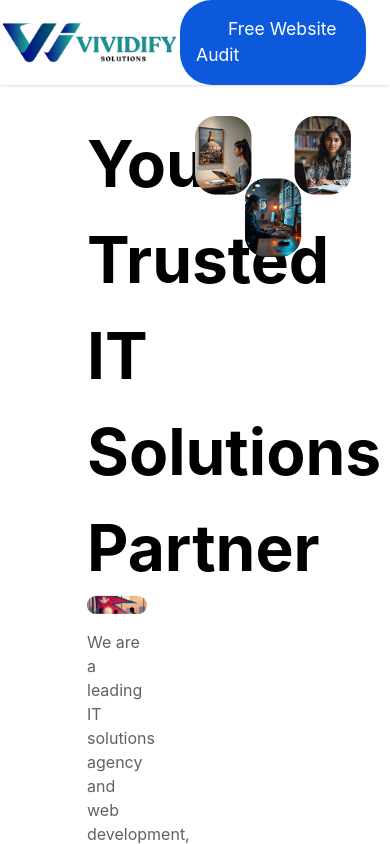
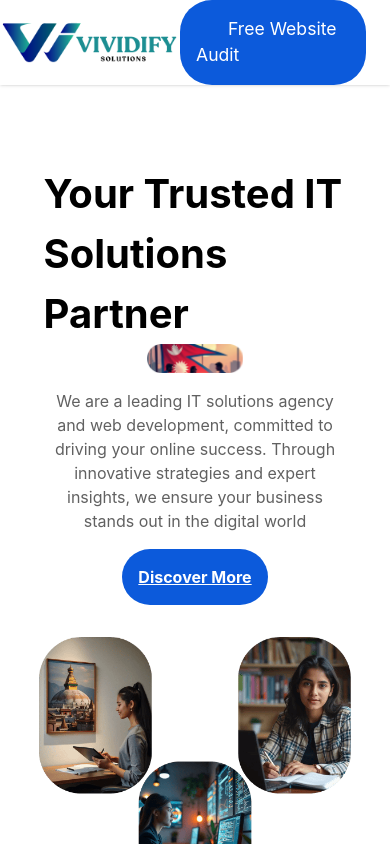
Before and after one commit to aayushaa-ghimire/Vividify, a React (Vite) app: page / in a window 390 px wide. Shown: the top 844 px of the page. Built offline with nearby package versions, Linux system fonts and the light colour scheme.

Commit message:
Made hero section responsive

```diff
--- a/src/Components/Hero.jsx
+++ b/src/Components/Hero.jsx
@@ -4,24 +4,23 @@ import Navbar from './Navbar'
 function Hero() {
   return (
     <>
-    <div className=' bg-[url("../../public/hero-2-bg.jpg")]'>
-        <div className='flex justify-center'>
-            <div className='flex flex-col w-[40%] pl-12 pr-12 gap-4'>
+    <div className='bg-[url("/hero-2-bg.jpg")] bg-cover bg-center py-12 lg:py-20'>
+        <div className='flex flex-col md:flex-row justify-center items-center gap-8 md:gap-0'>
+            <div className='flex flex-col w-[90%] md:w-[40%] pl-6 pr-6 md:pl-12 md:pr-12 gap-4'>
                 <div className=''>
-                    <h1 className='text-[4rem] font-bold '>Your Trusted IT Solutions Partner</h1>
-                    <img src="../../public/NepalFlag.png"   className=' flex relative' />
+                    <h1 className='text-[2.5rem] md:text-[3rem] lg:text-[4rem] font-bold '>Your Trusted IT Solutions Partner</h1>
+                    <img src="../../public/NepalFlag.png" className='w-24 md:w-32 flex relative mx-auto md:mx-0' />
                 </div>
                 <div>
-                    <p className='text-[#616161]'>We are a leading IT solutions agency and web development, committed to driving your online success. Through innovative strategies and expert insights, we ensure your business stands out in the digital world</p>
+                    <p className='text-[#616161] text-center md:text-left'>We are a leading IT solutions agency and web development, committed to driving your online success. Through innovative strategies and expert insights, we ensure your business stands out in the digital world</p>
                 </div>
-                <div>
-                    <a href="http://" className='bg-[#0c5adb] rounded-4xl flex align-middle w-max p-[1vw] font-bold underline text-white relative'>Discover More</a>
+                <div className='flex justify-center md:block'>
+                    <a href="http://" className='bg-[#0c5adb] rounded-4xl flex align-middle w-max p-4 md:p-[1vw] font-bold underline text-white relative'>Discover More</a>
                 </div>
             </div>
 
-            <div className='w-[40%]'>
-            <img src="../../public/home-banner.png" alt=""  className='w-[100%] ' />
-                {/* <div className='absolute h-[10vw] w-[10vw] bg-[#0c5adb] rounded-full'></div>   */}
+            <div className='w-[80%] md:w-[40%]'>
+                <img src="../../public/home-banner.png" alt="" className='w-[100%] ' />
             </div>
         </div>
     </div>
```
